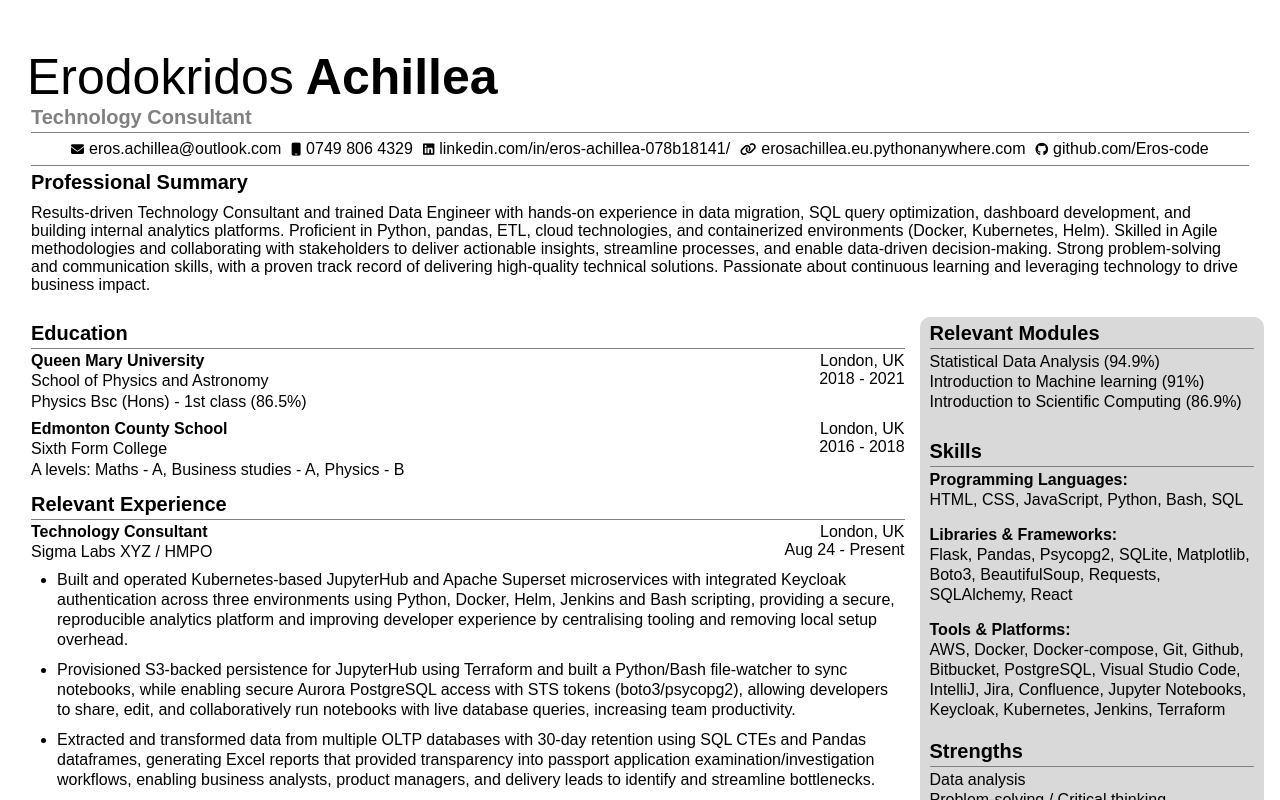
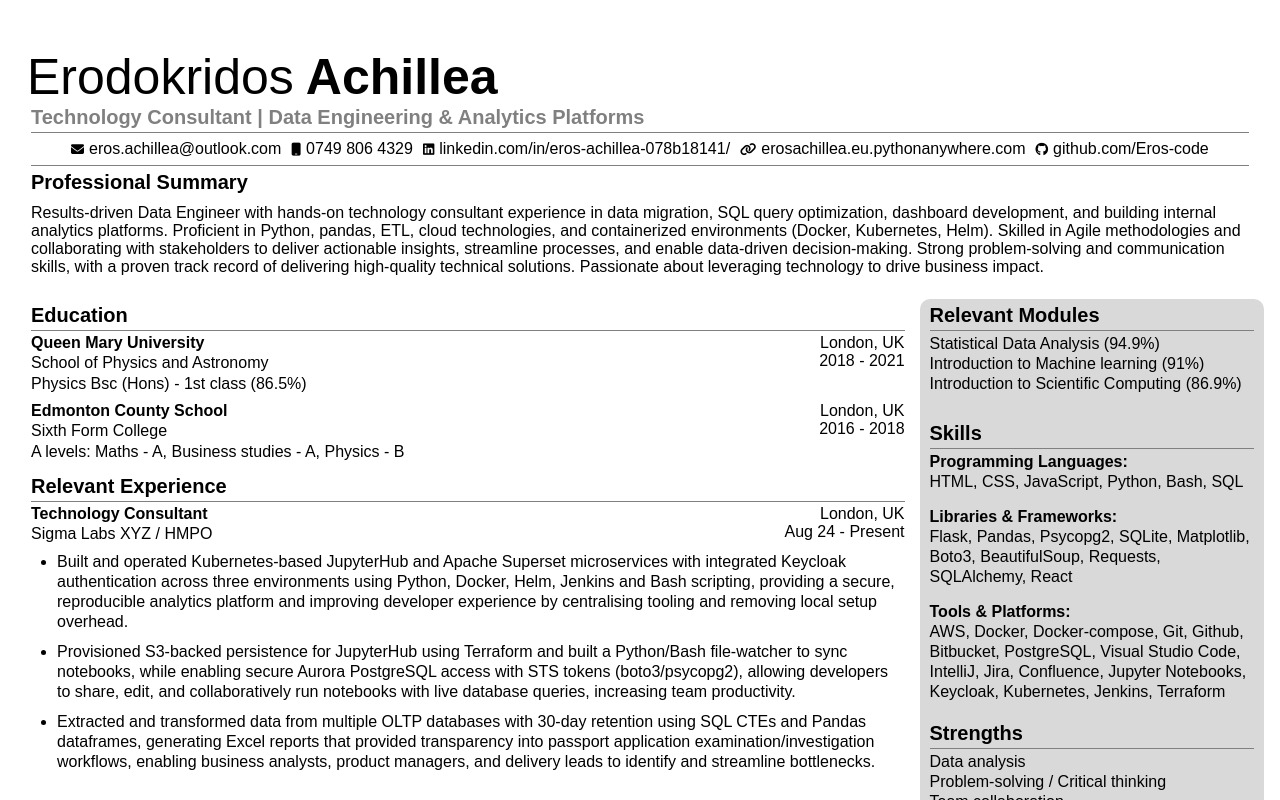
Before and after one commit to Eros-code/Eros-react-cv, a React (Vite) app in the folder my-first-vite-project/: page / in a window 1280 px wide. Shown: the top 800 px of the page. Built offline with nearby package versions, Linux system fonts and the light colour scheme.

Commit message:
Update intro title and professional summary

```diff
--- a/my-first-vite-project/components/Intro.jsx
+++ b/my-first-vite-project/components/Intro.jsx
@@ -47,7 +47,9 @@ export default function Intro() {
           <strong> Achillea</strong>
         </h1>
         <h1 className="header-desc" id="job-title">
-          <strong>Technology Consultant</strong>
+          <strong>
+            Technology Consultant | Data Engineering & Analytics Platforms
+          </strong>
         </h1>
         <hr />
         <ContactInfo />
@@ -57,17 +59,16 @@ export default function Intro() {
         </h1>
         <h4 className="header-desc" id="intro-description">
           <span className="eros-name">
-            Results-driven Technology Consultant and trained Data Engineer with
-            hands-on experience in data migration, SQL query optimization,
-            dashboard development, and building internal analytics platforms.
-            Proficient in Python, pandas, ETL, cloud technologies, and
-            containerized environments (Docker, Kubernetes, Helm). Skilled in
-            Agile methodologies and collaborating with stakeholders to deliver
-            actionable insights, streamline processes, and enable data-driven
-            decision-making. Strong problem-solving and communication skills,
-            with a proven track record of delivering high-quality technical
-            solutions. Passionate about continuous learning and leveraging
-            technology to drive business impact.
+            Results-driven Data Engineer with hands-on technology consultant experience in data
+            migration, SQL query optimization, dashboard development, and
+            building internal analytics platforms. Proficient in Python, pandas,
+            ETL, cloud technologies, and containerized environments (Docker,
+            Kubernetes, Helm). Skilled in Agile methodologies and collaborating
+            with stakeholders to deliver actionable insights, streamline
+            processes, and enable data-driven decision-making. Strong
+            problem-solving and communication skills, with a proven track record
+            of delivering high-quality technical solutions. Passionate about
+            leveraging technology to drive business impact.
           </span>
         </h4>
       </header>
```
